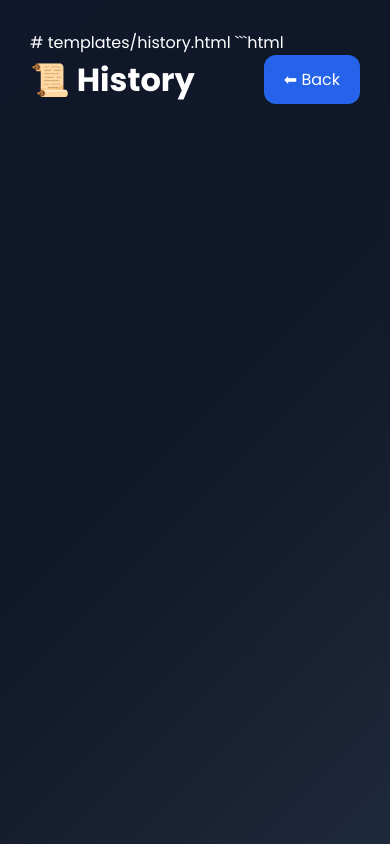
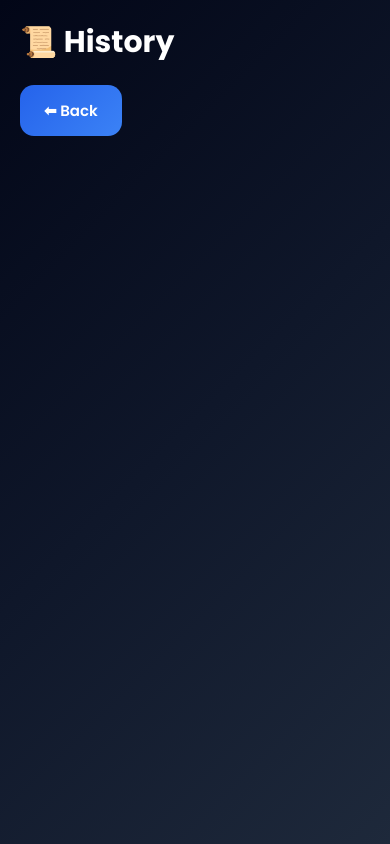
Before and after one commit to devanshsinghtomar/-AI-document-processing-platform-2, a Flask app: page /history-page in a window 390 px wide. Run offline with Flask 3, Linux system fonts and the light colour scheme; the visitor is signed in with stand-in values (Sample User, id 1).

Commit message:
Update history.html

````diff
--- a/templates/history.html
+++ b/templates/history.html
@@ -1,16 +1,17 @@
-# templates/history.html
-
-```html
 <!DOCTYPE html>
 <html lang="en">
+
 <head>
+
 <meta charset="UTF-8">
 <meta name="viewport" content="width=device-width, initial-scale=1.0">
+
 <title>History</title>
 
 <link href="https://fonts.googleapis.com/css2?family=Poppins:wght@300;400;500;600;700&display=swap" rel="stylesheet">
 
 <style>
+
 *{
 margin:0;
 padding:0;
@@ -19,9 +20,9 @@ font-family:'Poppins',sans-serif;
 }
 
 body{
-background:linear-gradient(135deg,#0f172a,#111827,#1e293b);
+background:linear-gradient(135deg,#020617,#0f172a,#1e293b);
 min-height:100vh;
-padding:30px;
+padding:40px;
 color:white;
 }
 
@@ -30,66 +31,139 @@ max-width:1200px;
 margin:auto;
 }
 
-.header{
+.top-bar{
 display:flex;
 justify-content:space-between;
 align-items:center;
-margin-bottom:25px;
+margin-bottom:40px;
 }
 
-.header a{
-text-decoration:none;
-background:#2563eb;
-padding:12px 20px;
-border-radius:12px;
+.title{
+font-size:42px;
+font-weight:700;
+}
+
+.back-btn{
+padding:14px 24px;
+border:none;
+border-radius:14px;
+background:linear-gradient(135deg,#2563eb,#3b82f6);
 color:white;
+font-size:15px;
+font-weight:600;
+cursor:pointer;
+transition:0.3s;
+}
+
+.back-btn:hover{
+transform:translateY(-2px);
 }
 
 .history-grid{
 display:grid;
-grid-template-columns:1fr 1fr;
-gap:20px;
+grid-template-columns:repeat(auto-fit,minmax(320px,1fr));
+gap:25px;
 }
 
 .card{
 background:rgba(255,255,255,0.08);
-padding:20px;
-border-radius:20px;
-backdrop-filter:blur(10px);
+border:1px solid rgba(255,255,255,0.1);
+backdrop-filter:blur(12px);
+padding:25px;
+border-radius:24px;
+transition:0.3s;
+overflow:hidden;
 }
 
-.card h3{
-margin-bottom:10px;
+.card:hover{
+transform:translateY(-5px);
 }
 
-.card p{
-line-height:1.7;
+.action{
+display:inline-block;
+padding:8px 16px;
+border-radius:50px;
+font-size:13px;
+font-weight:600;
+margin-bottom:18px;
+}
+
+.Translate{
+background:#2563eb;
+}
+
+.Summary{
+background:#9333ea;
+}
+
+.Upload{
+background:#059669;
+}
+
+.content{
+font-size:15px;
+line-height:1.8;
+color:#e2e8f0;
+max-height:220px;
+overflow-y:auto;
 white-space:pre-wrap;
 }
 
 .date{
-margin-top:15px;
+margin-top:20px;
 font-size:13px;
+color:#94a3b8;
+}
+
+.empty{
+text-align:center;
+padding:80px 20px;
+font-size:22px;
 color:#cbd5e1;
 }
 
-@media(max-width:800px){
-.history-grid{
-grid-template-columns:1fr;
+@media(max-width:768px){
+
+body{
+padding:20px;
 }
+
+.title{
+font-size:30px;
 }
+
+.top-bar{
+flex-direction:column;
+gap:20px;
+align-items:flex-start;
+}
+
+}
+
 </style>
+
 </head>
+
 <body>
 
 <div class="container">
 
-<div class="header">
-<h1>📜 History</h1>
-<a href="/">⬅ Back</a>
+<div class="top-bar">
+
+<h1 class="title">📜 History</h1>
+
+<button class="back-btn"
+onclick="window.location.href='/'">
+
+⬅ Back
+
+</button>
+
 </div>
 
-<div class="history-grid" id="historyContainer"></div>
+<div id="historyContainer" class="history-grid">
+
+</div>
 
 </div>
 
@@ -97,29 +171,61 @@ grid-template-columns:1fr;
 
 async function loadHistory(){
 
+    try{
+
         const response = await fetch('/history');
 
         const data = await response.json();
 
         const container = document.getElementById('historyContainer');
 
-container.innerHTML='';
+        container.innerHTML = '';
 
-if(data.length===0){
-container.innerHTML='<p>No history found</p>';
+        if(data.length === 0){
+
+            container.innerHTML = `
+            <div class="empty">
+            No history found
+            </div>
+            `;
+
             return;
         }
 
-for(let item of data){
+        data.forEach(item=>{
 
-container.innerHTML += `
-<div class="card">
-<h3>${item.action}</h3>
-<p>${item.content}</p>
-<div class="date">${item.date}</div>
+            const card = document.createElement('div');
+
+            card.className = 'card';
+
+            card.innerHTML = `
+
+            <div class="action ${item.action}">
+            ${item.action}
             </div>
+
+            <div class="content">
+            ${item.content}
+            </div>
+
+            <div class="date">
+            ${item.date}
+            </div>
+
             `;
+
+            container.appendChild(card);
+
+        });
+
     }
+
+    catch(error){
+
+        console.error(error);
+
+    }
+
 }
 
 loadHistory();
@@ -127,4 +233,5 @@ loadHistory();
 </script>
 
 </body>
+
 </html>
````
Lines whose indentation alone changed are shown as unchanged.
